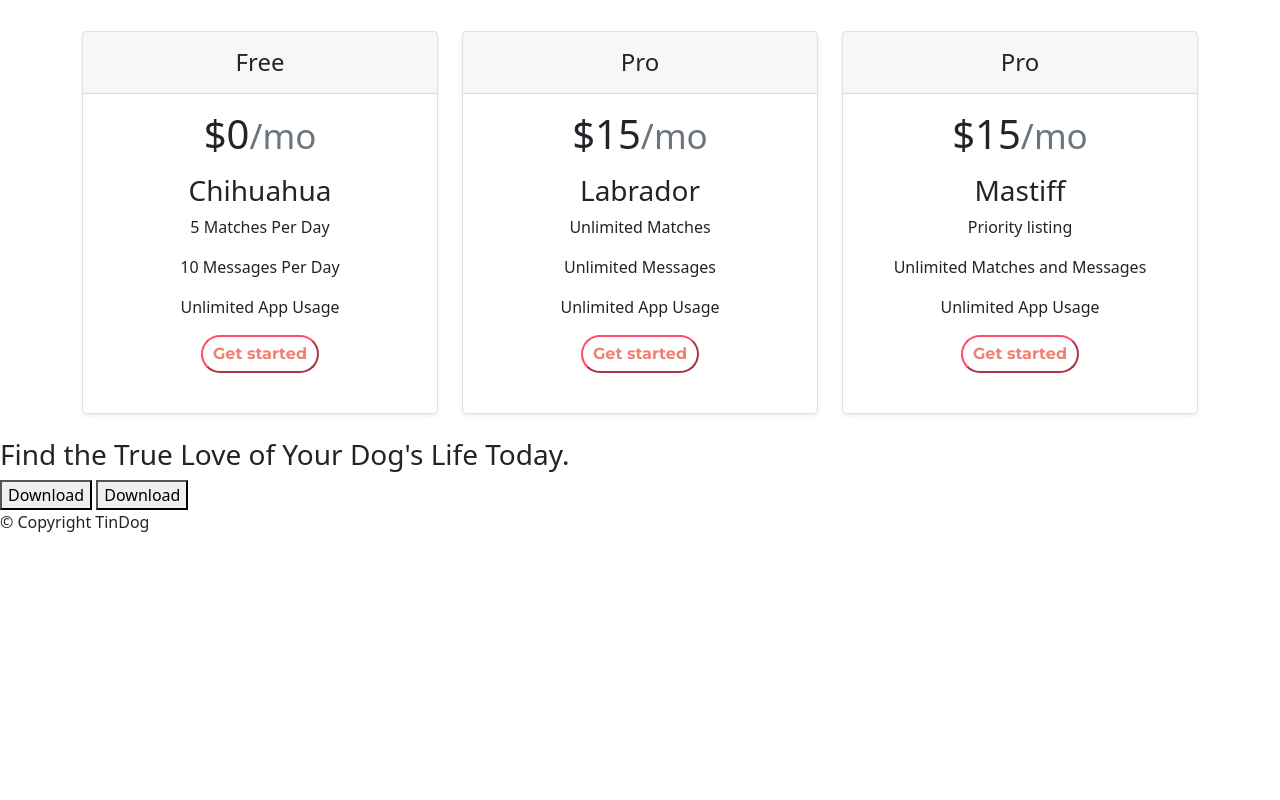
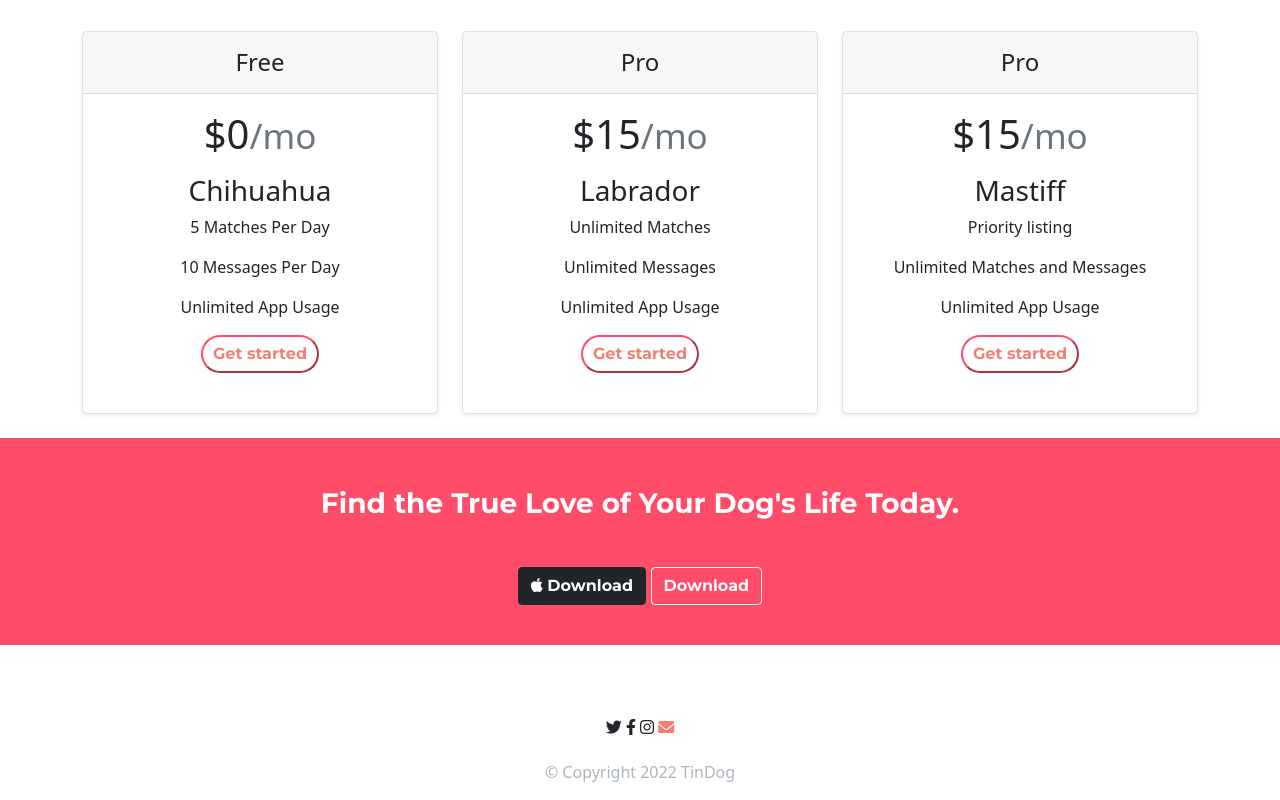
Before and after one commit to EboseHH/tingdong, a plain HTML site: page index.html in a window 1280 px wide. Shown: the part 1576-2376 px from the top of the page. Before the commit the page ends 2126 px from the top, so only its background shows below. Drawn offline with nearby package versions, Linux system fonts and the light colour scheme.

Commit message:
footer styling

```diff
--- a/css/styles.css
+++ b/css/styles.css
@@ -8,6 +8,7 @@
     padding: 3% 15%;
 }
 
+/* Navbar */
 .navbar{
     background-color: #ff4c6b;
     padding-bottom: 4.5rem;
@@ -29,11 +30,13 @@
    justify-content: flex-end;
 }
 
+/* Title */
 .title-image{
     width: 60%;
     transform: rotate(45deg);
 }
 
+/* Features */
 .fa-solid{
     color: #ef8172;
     margin-bottom: 15px;
@@ -42,7 +45,6 @@
 .fa-solid:hover{
 color: #ff4c68;
 }
-
 
 #features{
     padding: 90px 0;
@@ -55,6 +57,8 @@ color: #ff4c68;
 #features p{
     color: #8f8f8f;
 }
+
+/* Testimonials */
 
 #testimonials{
     text-align: center;
@@ -75,6 +79,8 @@ h2{
 .carousel-item{
     padding: 7% 15%;
 }
+
+/* Press */
 #press{
     text-align: center;
     background-color: #ef8172;
@@ -86,6 +92,7 @@ h2{
     margin: 20px 20px 30px;
 }
 
+/* Pricing */
 .price-button{
     border-radius: 28px;
     color: #ef8172;
@@ -99,6 +106,7 @@ h2{
     padding: 20px;
 }
 
+/* Media Queries */
 @media (max-width: 1028px) {
     #title{
         text-align: center;
@@ -106,11 +114,36 @@ h2{
    .title-image{
     transform: rotate(0);
     padding: 15px 0px 10px;
+}}
 
-}
-}
 @media (min-width: 1028px) {
     .press-logo{
         width: 8%;
         margin: 0px 15px 25px 15px;
     }}
+
+/* Call to action */
+
+#cta{
+    background-color: #ff4c68;
+    text-align: center;
+    padding: 10px 0px;
+    color: #fff;
+    font-family: Montserrat;
+}
+
+.cta-button{
+    padding-bottom: 30px;
+}
+/* footer */
+
+.fa-footer{
+    text-align: center;
+    padding-top: 70px;
+}
+
+.copyright{
+    padding-top: 10px;
+    text-align: center;
+    color: #adb5bd;
+}
--- a/index.html
+++ b/index.html
@@ -149,7 +149,7 @@
               <p>5 Matches Per Day</p>
               <p>10 Messages Per Day</p>
               <p>Unlimited App Usage</p>
-              <button class="price-button"type="button">Get started</button>
+              <button class="price-button" type="button">Get started</button>
 
           </div>
         </div>
@@ -166,7 +166,7 @@
               <p>Unlimited Matches</p>
               <p>Unlimited Messages</p>
               <p>Unlimited App Usage</p>
-              <button class="price-button"type="button">Get started</button>
+              <button class="price-button" type="button">Get started</button>
           </div>
         </div>
       </div>
@@ -182,7 +182,7 @@
               <p>Priority listing</p>
               <p>Unlimited Matches and Messages</p>
               <p>Unlimited App Usage</p>
-              <button class="price-button"type="button">Get started</button>
+              <button class="price-button" type="button">Get started</button>
           </div>
         </div>
       </div>
@@ -205,19 +205,30 @@
   <!-- Call to Action -->
 
   <section id="cta">
-
-    <h3>Find the True Love of Your Dog's Life Today.</h3>
-    <button type="button">Download</button>
-    <button type="button">Download</button>
-
+    <div class="container-fluid">
+      <h3>Find the True Love of Your Dog's Life Today.</h3>
+    </div>
+    <div class="cta-button">
+      <button type="button" class="btn btn-dark btn-large"> <i class="fa-brands fa-apple"></i> Download</button>
+      <button type="button" class="btn btn-outline-light btn-large">
+        <iclass="fa-brands fa-google-play"></i> Download
+      </button>
+    </div>
   </section>
 
 
   <!-- Footer -->
 
   <footer id="footer">
-
-    <p>© Copyright TinDog</p>
+    <div class="fa-footer">
+      <i class="fa-brands fa-twitter"></i>
+      <i class="fa-brands fa-facebook-f"></i>
+      <i class="fa-brands fa-instagram"></i>
+      <i class="fa-solid fa-envelope"></i>
+    </div>
+    <div class="copyright">
+      <p>© Copyright 2022 TinDog</p>
+    </div>
 
   </footer>
   <script src="https://cdn.jsdelivr.net/npm/bootstrap@5.1.3/dist/js/bootstrap.bundle.min.js"
```
